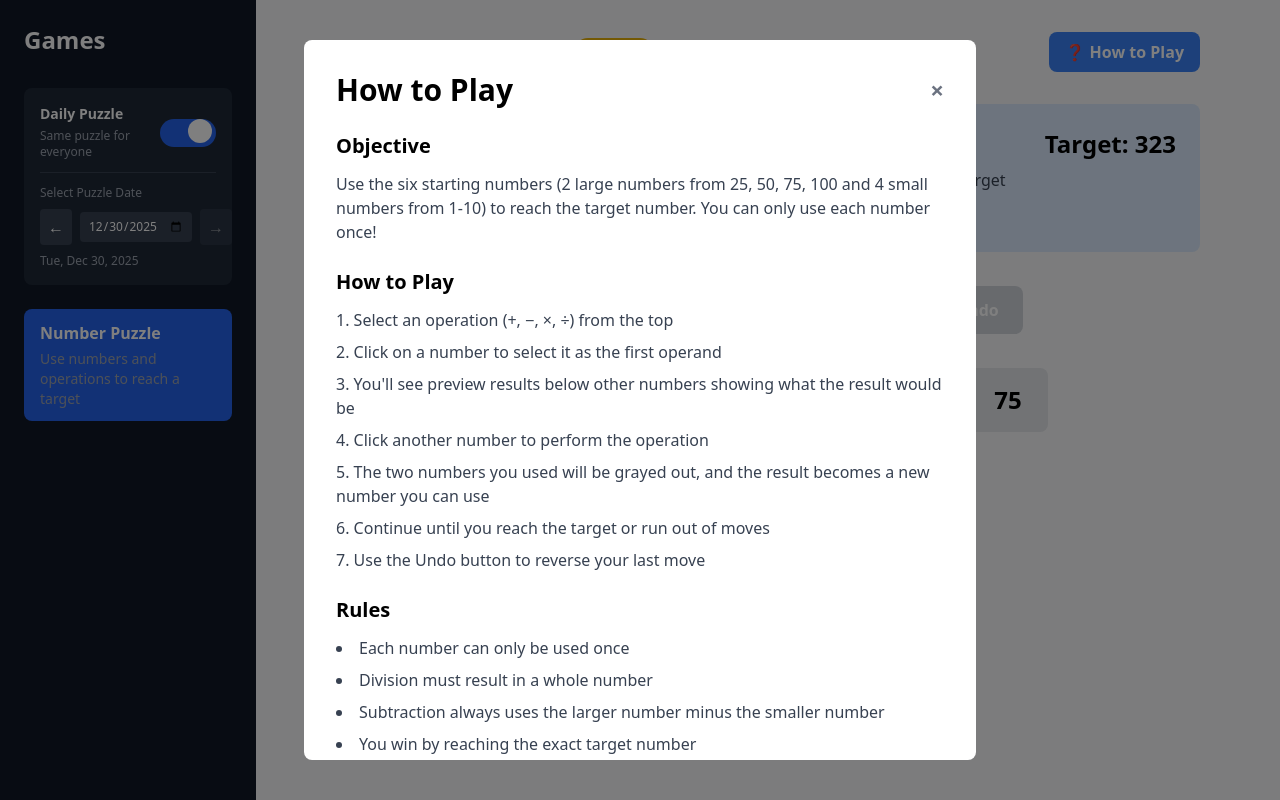
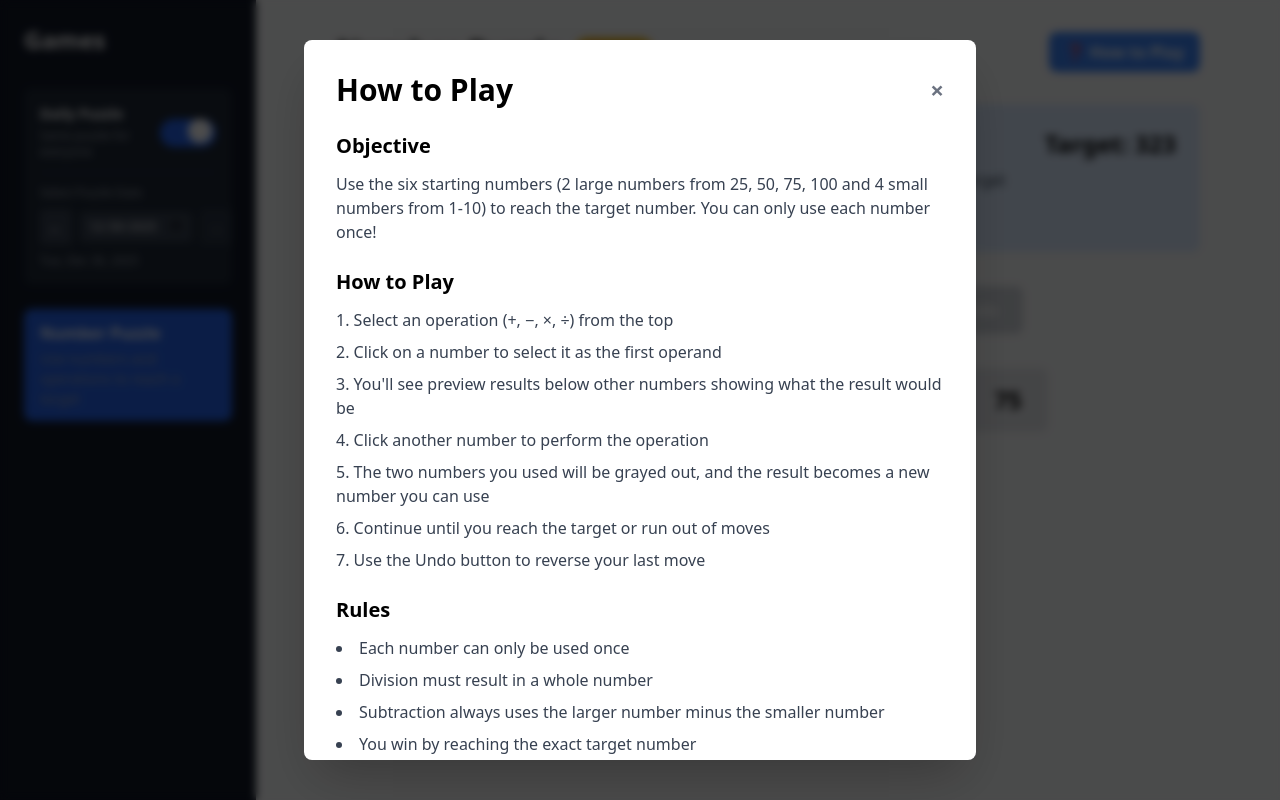
Before and after one commit to jeethsuresh/games, a Next.js app: page /games/number-puzzle in a window 1280 px wide. Both pictures are taken after a click on the button "❓ How to Play". Built offline with nearby package versions, Linux system fonts and the light colour scheme.

Commit message:
fix a couple of visual bugs

```diff
--- a/app/games/number-puzzle/NumberPuzzle.tsx
+++ b/app/games/number-puzzle/NumberPuzzle.tsx
@@ -244,6 +244,9 @@ export function NumberPuzzle() {
     if (puzzleData) {
       const seed = dailyMode ? selectedDate : `random_${Date.now()}`;
       const savedState = loadGameState(dailyMode ? selectedDate : undefined);
+
+      // Reset solution visibility when puzzle changes
+      setShowSolution(false);
 
       if (savedState && savedState.dailyMode === dailyMode) {
         // Restore saved state
@@ -550,7 +553,7 @@ export function NumberPuzzle() {
   }
 
   return (
-    <div className="max-w-4xl mx-auto px-2 sm:px-4">
+    <div className="max-w-4xl mx-auto px-2 sm:px-4 relative min-h-full">
       <div className="flex flex-col sm:flex-row justify-between items-start sm:items-center gap-4 mb-6 sm:mb-8">
         <div className="flex flex-wrap items-center gap-2 sm:gap-3">
           <h1 className="text-2xl sm:text-3xl font-bold">Number Puzzle</h1>
@@ -771,8 +774,11 @@ export function NumberPuzzle() {
 
       {/* Instructions Popover */}
       {showInstructions && (
-        <div className="fixed inset-0 bg-black bg-opacity-50 flex items-center justify-center z-50 p-4" onClick={() => setShowInstructions(false)}>
-          <div className="bg-white rounded-lg p-4 sm:p-8 max-w-2xl max-h-[90vh] overflow-y-auto w-full" onClick={(e) => e.stopPropagation()}>
+        <div
+          className="fixed inset-0 bg-black bg-opacity-70 backdrop-blur-sm flex items-center justify-center z-50 p-4"
+          onClick={() => setShowInstructions(false)}
+        >
+          <div className="bg-white rounded-lg p-4 sm:p-8 max-w-2xl max-h-[90vh] overflow-y-auto w-full shadow-2xl" onClick={(e) => e.stopPropagation()}>
             <div className="flex justify-between items-center mb-4 sm:mb-6">
               <h2 className="text-2xl sm:text-3xl font-bold">How to Play</h2>
               <button
```
Also changed, not shown: store/puzzleStore.ts (line endings or trailing spaces).
